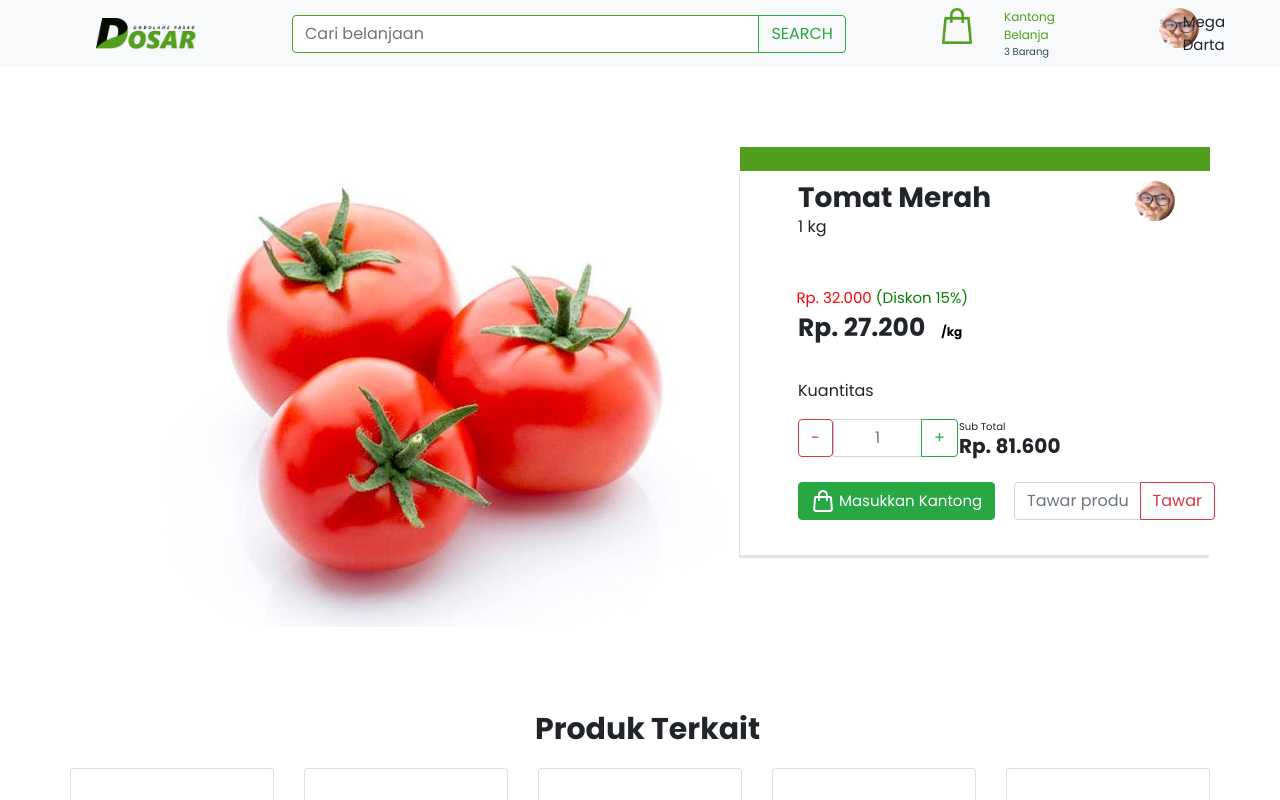
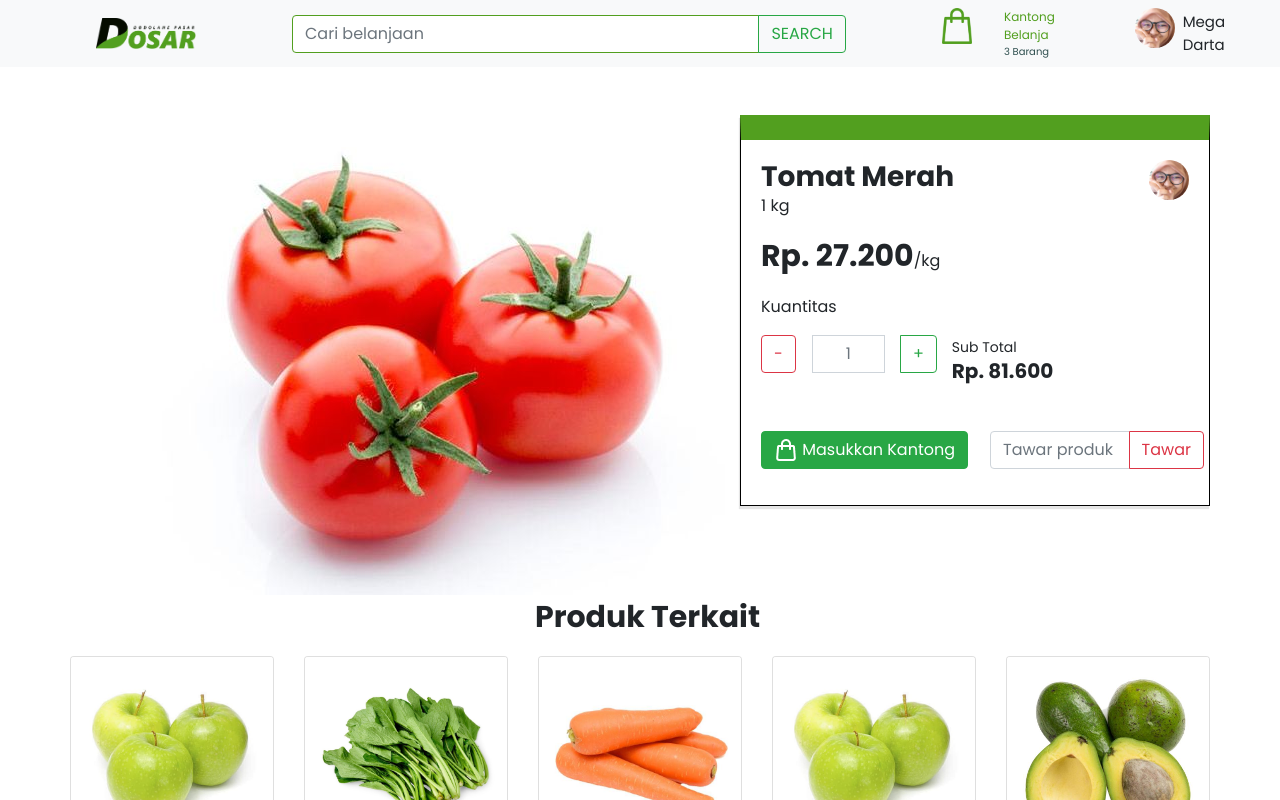
Before and after one commit to bbrillianta/dinacom-pasar-online, a React (Create React App) app in the folder client/: page /produk in a window 1280 px wide. Shown: the top 800 px of the page. Built offline with nearby package versions, Linux system fonts and the light colour scheme.

Commit message:
untukmu me

```diff
--- a/client/src/components/ProdukPage.js
+++ b/client/src/components/ProdukPage.js
@@ -14,34 +14,26 @@ import alpukat from '../asset/Alpukat-Muda.jpg';
 const ProdukPage = () => {
     return (
         <Container>
-            <Row className="justify-content-md-center produk">
+            <Row className="justify-content-md-center produk mt-5">
                 <Col>
                     <img src={tomat} className="fotoproduk"></img>
                 </Col>
                 <Col>
-                    <div className="atas"></div>
                     <div className="bawah">
-                        <Row>
-                            <Col className="text1"><h3><b>Tomat Merah</b></h3></Col>
-                            <Col className="foto"><Image className="userimage" src={mega} roundedCircle /></Col>
-                        </Row>
-                        <Row>
-                            <Col className="text2">1 kg</Col>
-                        </Row>
-                        <Row>
-                            <Col className="text5"><text className="text3">Rp. 32.000</text><text className="text4"> (Diskon 15%)</text></Col>
-                        </Row>
-                        <Row>
-                            <Col className="text6"><b>Rp. 27.200</b><a className="text7">/kg</a></Col>
-                        </Row>
-                        <Row>
-                            <Col className="text8">Kuantitas</Col>
-                        </Row>
-                        <Row style={{ marginTop: "1vh", marginBottom: "2vh" }} >
-                            <Col className="plusminus">
-                                <InputGroup style={{ width: "20vh" }}>
+                        <div className="d-flex justify-content-between">
+                            <div className="d-flex flex-column">
+                                <h3 className="mb-0"><b>Tomat Merah</b></h3>
+                                <p>1 kg</p>
+                            </div>
+                            <Image className="userimage" src={mega} roundedCircle />
+                        </div>
+                        <p><b style={{fontSize: "30px"}}>Rp. 27.200</b>/kg</p>
+                        <p>Kuantitas</p>
+                        <Row className="mb-5">
+                            <Col md="5" className="plusminus">
+                                <InputGroup>
                                     <Button variant="outline-danger">-</Button>
-                                    <FormControl className="text-center"
+                                    <FormControl className="text-center mx-3"
                                         placeholder="1"
                                     />
                                     <InputGroup.Append>
@@ -49,9 +41,9 @@ const ProdukPage = () => {
                                     </InputGroup.Append>
                                 </InputGroup>
                             </Col>
-                            <Col className="text10">
-                                <Row className="text9">Sub Total</Row>
-                                <Row><h5><b>Rp. 81.600</b></h5></Row>
+                            <Col md="7" className="text10">
+                                <small>Sub Total</small>
+                                <h5 className="m-0"><b>Rp. 81.600</b></h5>
                             </Col>
                         </Row>
                         <Row className="kantong">
--- a/client/src/css/ProdukPage.css
+++ b/client/src/css/ProdukPage.css
@@ -1,8 +1,8 @@
-.produk{
+/* .produk{
     margin-top: 10vh;
     margin-bottom: 10vh;
-}
-.text1{
+} */
+/* .text1{
     margin-left: 10%;
 }
 .text2{
@@ -47,28 +47,23 @@
 }
 .text13{
     margin-top: 10vh;
-}
+} */
 .kantong{
     align-content: ce;
 }
 .img11{
     width: 3vh;
 }
-.plusminus{
-    margin-left: 10%;
-    margin-top: 1vh;
-}
-.userimage{
+
+/* .userimage{
     margin-left: 60%;
-}
-.atas{
-    background-color: #529F1F;
-    height: 5%;
-}
+} */
+
 .bawah{
-    height: 80%;
+    border: 1px solid black;
+    border-top: 25px solid #529F1F;
     box-shadow: -1px 3px 1px rgba(0,0,0,0.1);
-    padding: 10px;
+    padding: 20px;
     /* border: 1px dashed grey; */
 }
 .produkterkait{
```
Also changed, not shown: 1 other file (tests, documents, lock files or other folders).
